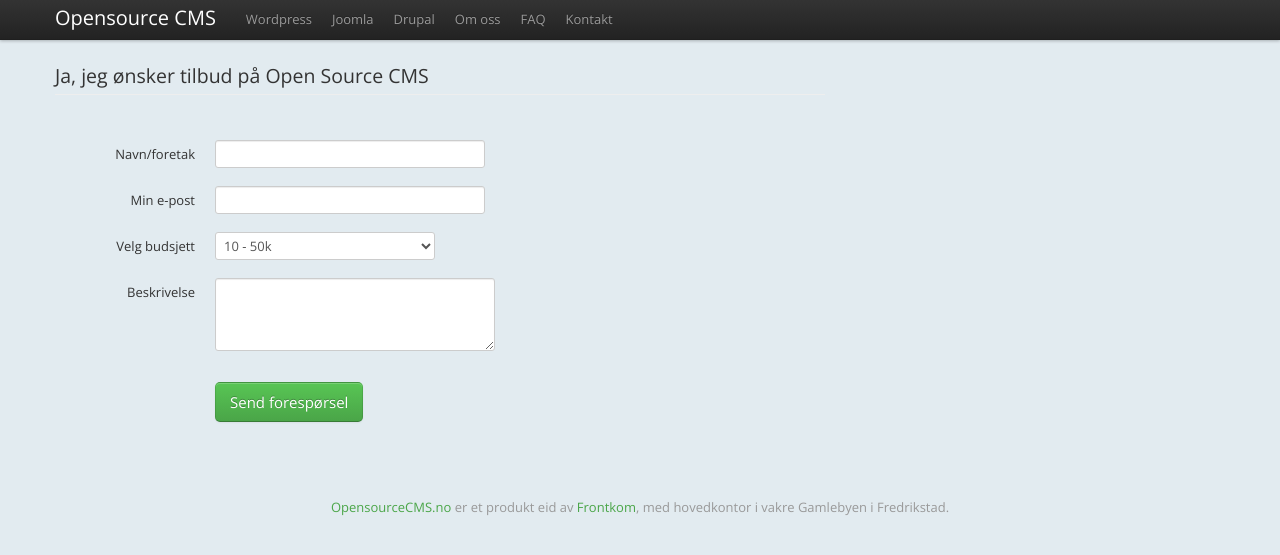
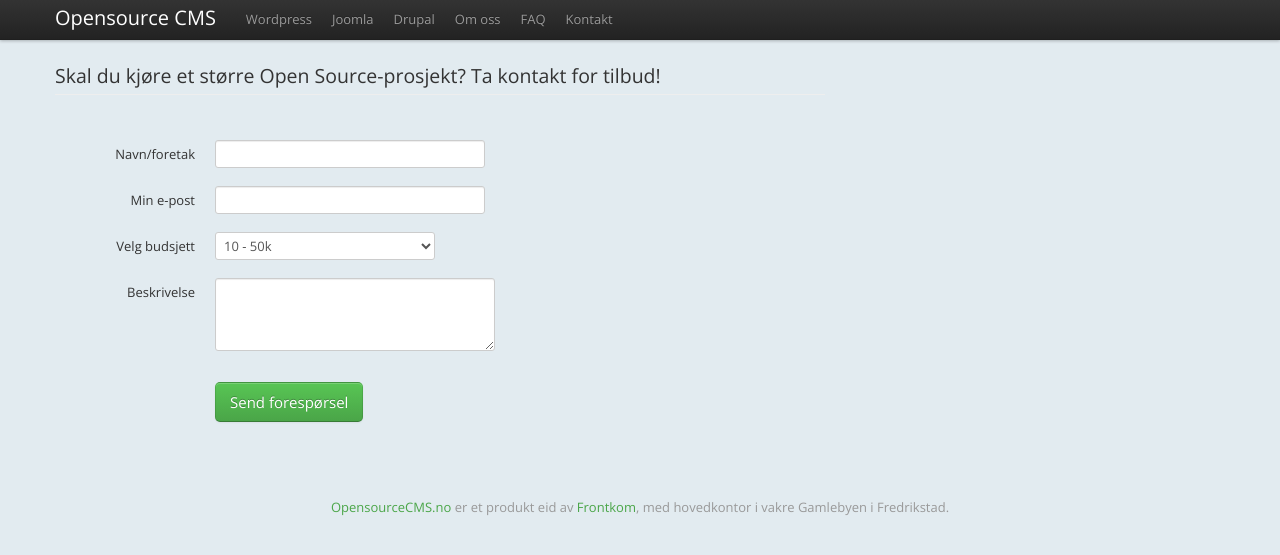
Before and after one commit to front/opensourcecms, a Jekyll site: the page built from kontakt/index.html, in a window 1280 px wide. Shown: the top 555 px of the page. Built offline with Jekyll 4.4.1, drawn with Linux system fonts in a browser that asks for light colours; nearby versions of some CDN libraries; some web fonts are replaced; comment, search, counter and statistics services are not loaded.

Commit message:
Update description for Kontakt

```diff
--- a/kontakt/index.html
+++ b/kontakt/index.html
@@ -1,14 +1,14 @@
 ---
 layout: default
 title: Kontakt oss
-description: Kontakt oss for et tilbud på Open Source CMS
+description: Trenger du hjelp med å velge eller implementere nytt CMS? Kontakt oss for tilbud, råd og tekniske ekspertise.
 ---
 <div class="row">
   <div class="span8">
     <form class="form-horizontal" method="post" action="http://getsimpleform.com/messages?form_api_token=3624a2bd5280795ce8c7a8652760e0ba">
     <input type='hidden' name='redirect_to' value='http://opensourcecms.no/takk/' />
         <fieldset>
-          <legend>Ja, jeg ønsker tilbud på Open Source CMS</legend>
+          <legend>Skal du kjøre et større Open Source-prosjekt? Ta kontakt for tilbud!</legend>
           <div class="control-group">
             <label class="control-label" for="name">Navn/foretak</label>
             <div class="controls">
```
